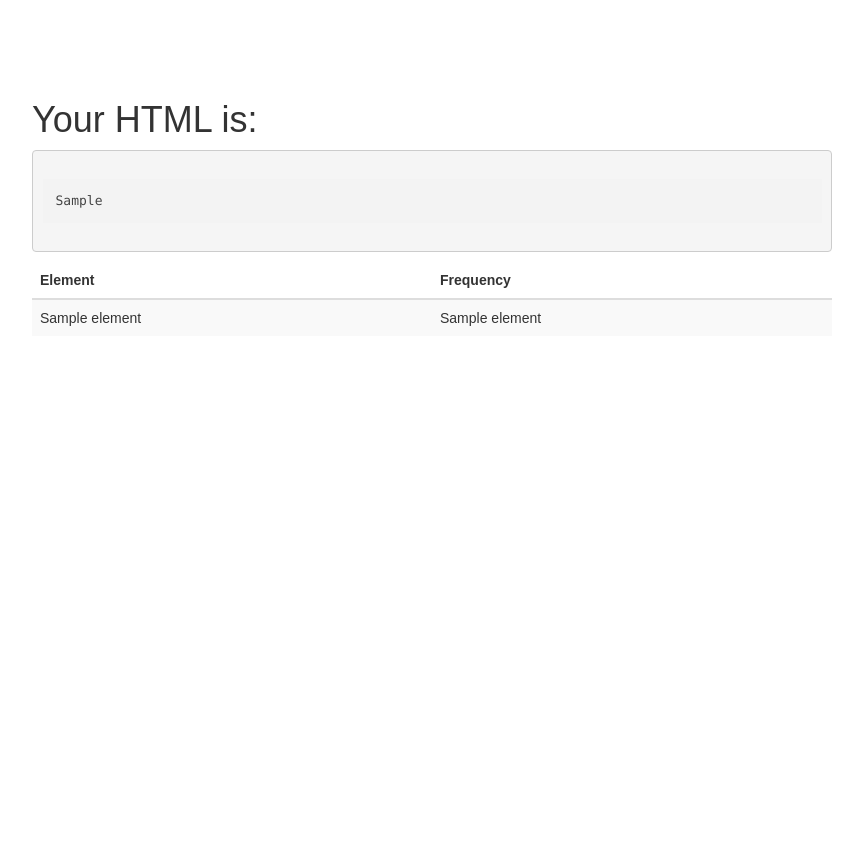
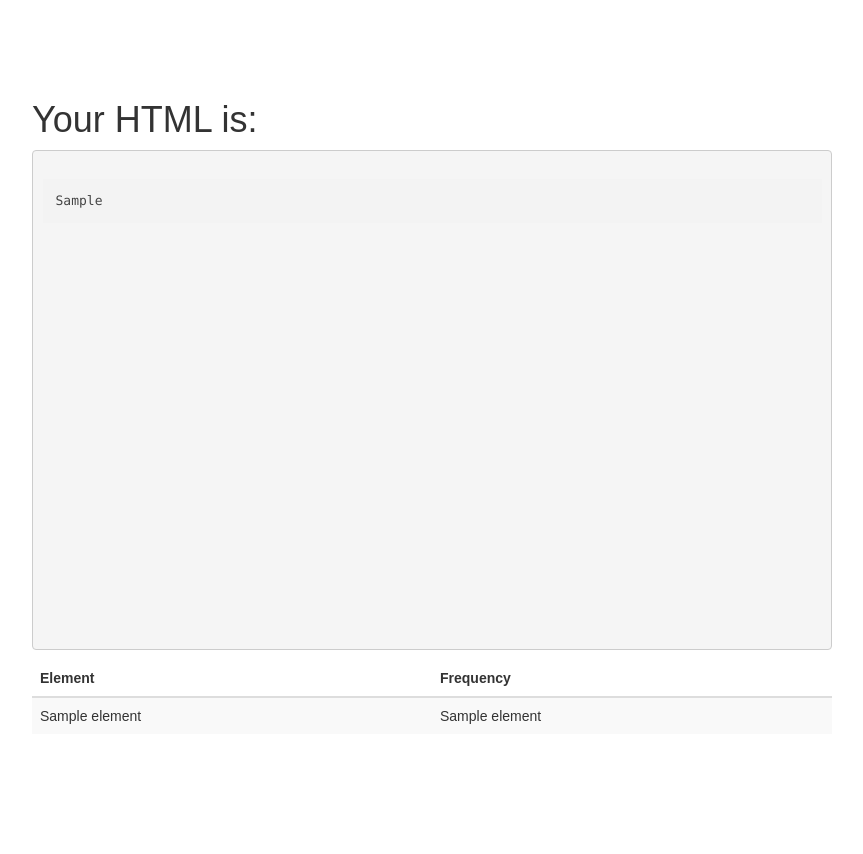
Before and after one commit to noelledaley/inspektor, a Flask app: template templates/results.html in a window 1280 px wide. Shown: the whole page, without its empty margins (208-1071 px from the left). Before the commit the page ends 326 px from the top, so only its background shows below. Run offline with Flask 2, Linux system fonts and the light colour scheme; the template is opened without the code that fills it: most values are stand-ins (such as "Sample title", 1, 10 or a date in 2020); parts of the project's set-up code (start-up, migrations or seed data) failed here and were passed over; some libraries are stand-ins or nearby versions.

Commit message:
formatting pre height

```diff
--- a/static/style.css
+++ b/static/style.css
@@ -10,3 +10,8 @@ body {
 #main {
 
 }
+
+pre {
+  overflow: auto;
+  height: 500px;
+}
```
